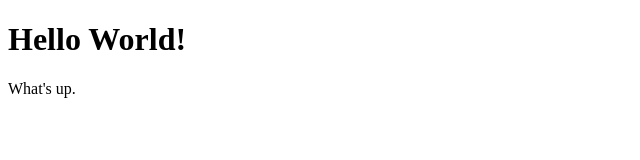
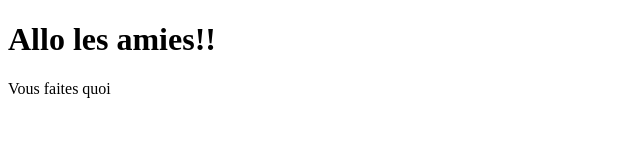
Before and after one commit to Nuance804/htmlpage, a plain HTML site: page index.html in a window 1280 px wide. Shown: the whole page, without its empty margins (0-640 px from the left). Drawn offline with Linux system fonts and the light colour scheme.

Commit message:
Update index.html

```diff
--- a/index.html
+++ b/index.html
@@ -1,7 +1,7 @@
 <!DOCTYPE html>
 <html>
 <body>
-<h1>Hello World!</h1>
-<p>What's up.</p>
+<h1>Allo les amies!!</h1>
+<p>Vous faites quoi</p>
 </body>
 </html>
```
